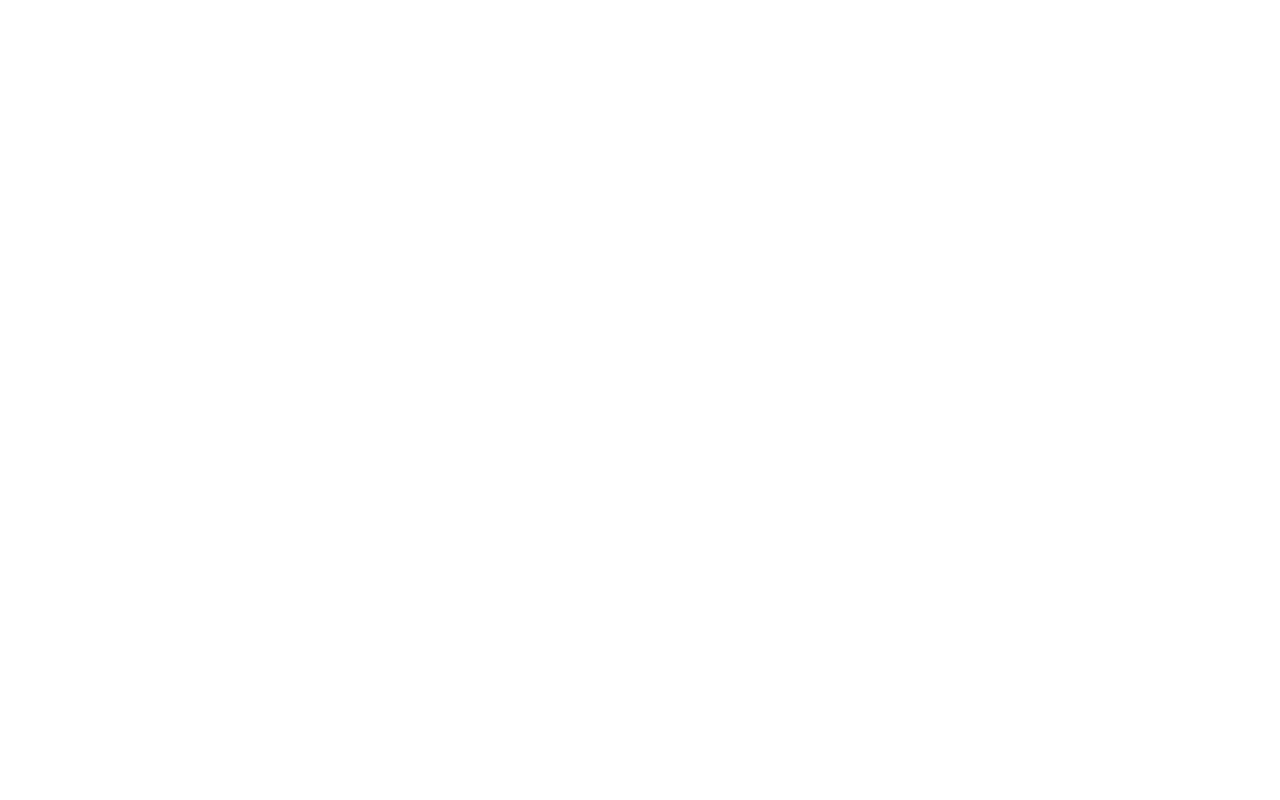
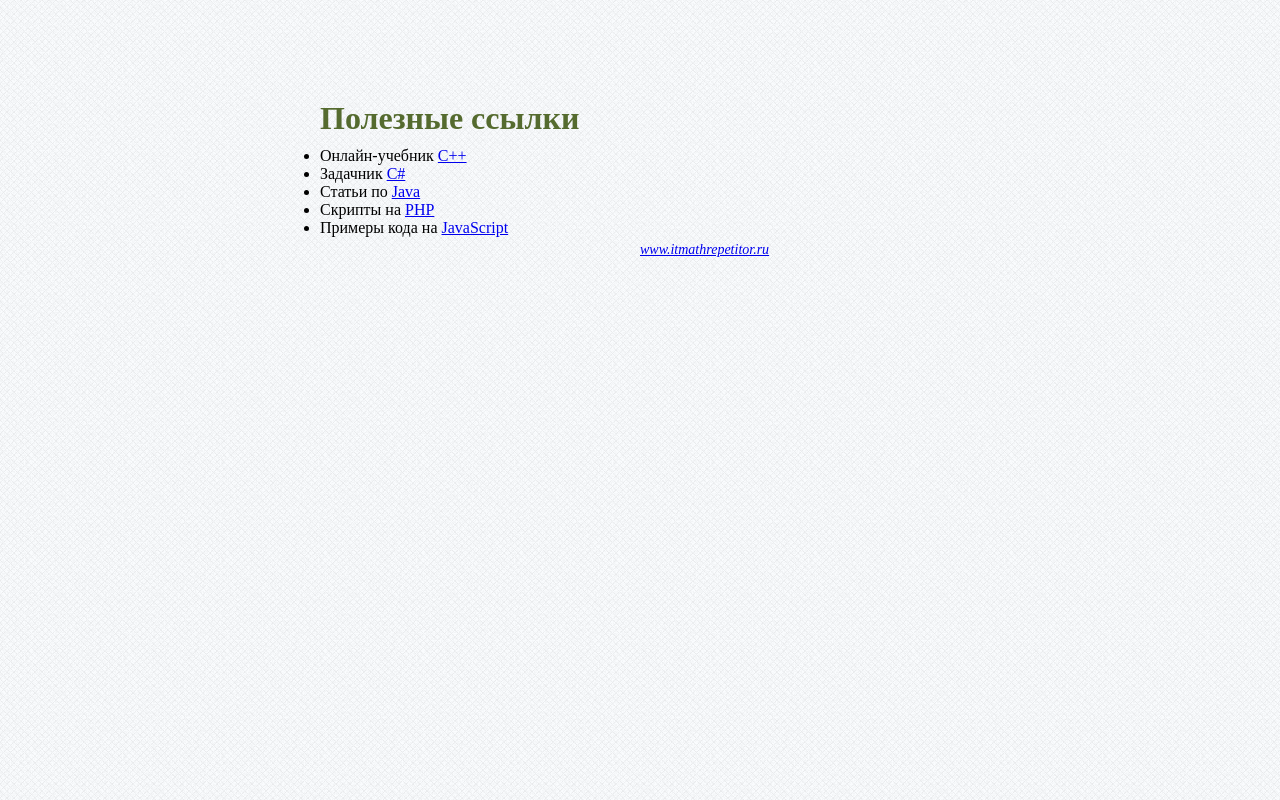
Before and after one commit to CodeShami/19, a plain HTML site: page index.html in a window 1280 px wide. Drawn offline with Linux system fonts and the light colour scheme.

Commit message:
all
Signed-off-by: CodeShami <ishamil2013@yandex.ru>

```diff
--- a/index.html
+++ b/index.html
@@ -7,6 +7,22 @@
 	<title>Полезные ссылки</title>
 </head>
 <body>
+	<div class="container">
+		<h1>Полезные ссылки</h1>
+		<ul>
+			<li>Онлайн-учебник <a href="#">C++</a></li>
+			<li>Задачник <a href="#">C#</a></li>
+			<li> Статьи по <a href="#">Java</a></li>
+			<li>Скрипты на <a href="#">PHP</a></li>
+			<li>Примеры кода на <a href="#">JavaScript</a></li>
+		</ul>
+
+	</div>
+	<footer>
+		<a href="#"><cite>www.itmathrepetitor.ru</cite></a>
+	</footer>
+
+
 
 </body>
 </html>
--- a/style.css
+++ b/style.css
@@ -0,0 +1,25 @@
+* {
+  margin: 0;
+  padding: 0;
+}
+
+body {
+  background-image: url(grid_noise.png);
+}
+
+.container {
+  width: 50%;
+  margin: 100px auto 5px;
+  display: flexbox;
+}
+
+h1 {
+  margin-bottom: 10px;
+  color: darkolivegreen;
+}
+
+footer {
+  width: 0%;
+  margin: auto;
+  font-size: 14px;
+}
```
Also changed, not shown: grid_noise.png (added).
